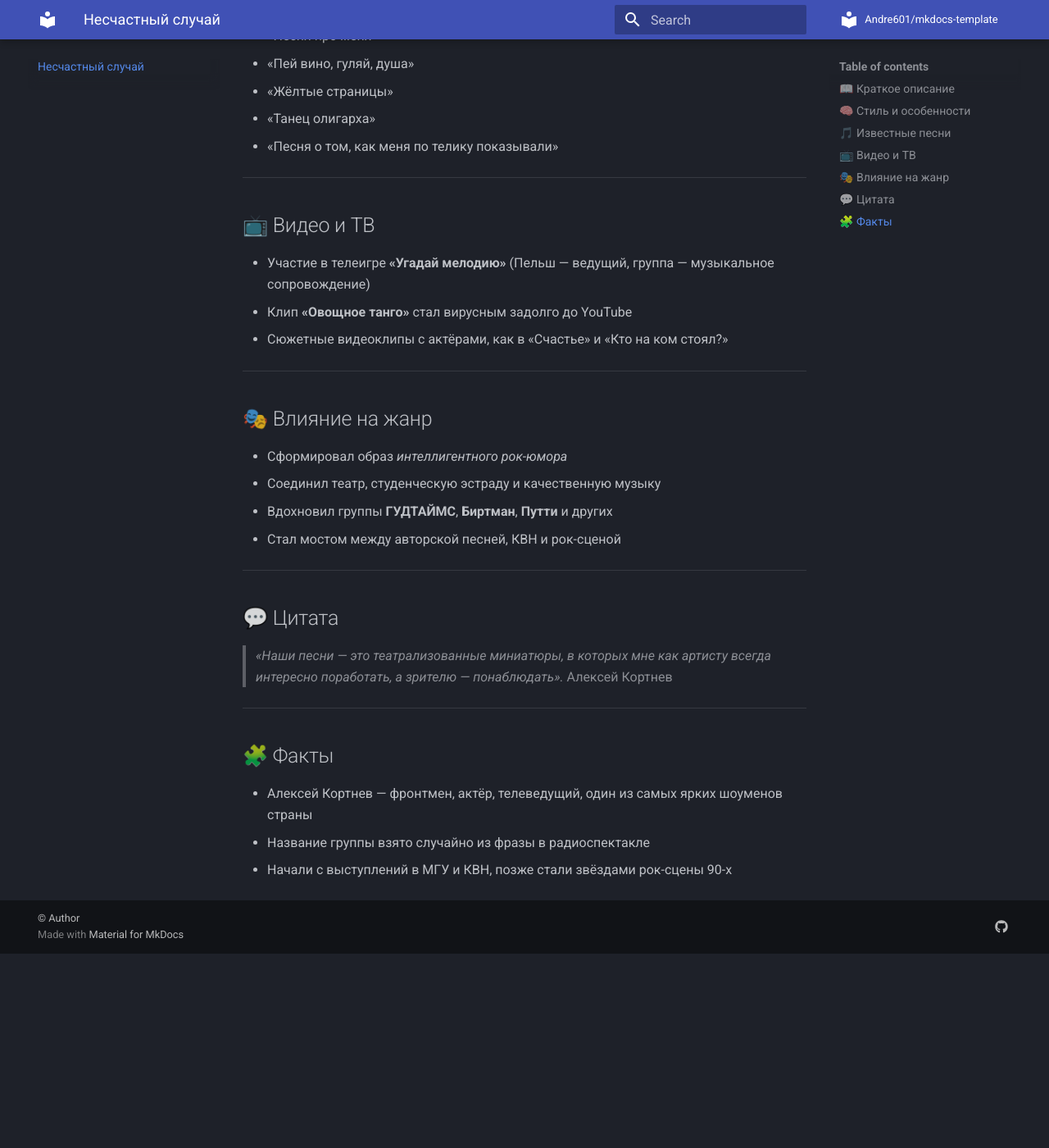
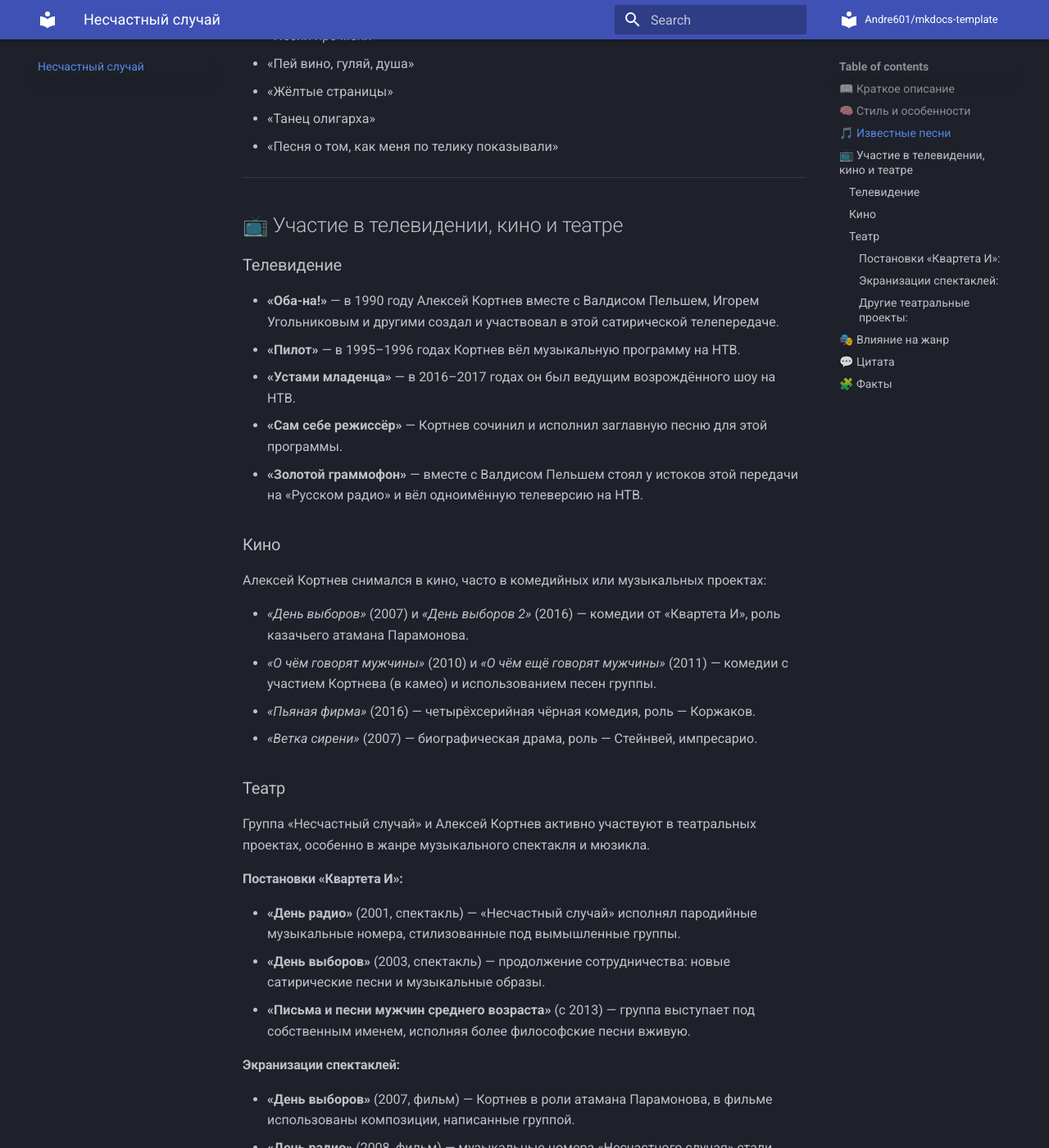
Before and after one commit to utkorose/ru-comedy-rock, an MkDocs documentation site: the page built from docs/2025-05-31-neschastnyy_sluchaj.md, in a window 1280 px wide and 1400 px high, scrolled down 1275 px. Shown: the whole window at 82% size. Built offline with MkDocs 1.6.1 and Material for MkDocs 9.7.7, drawn with Linux system fonts in a browser that asks for light colours; comment, search, counter and statistics services are not loaded; before the commit the page ends 2438 px from its top, so only the background shows below that; some of the changed text lies outside the part shown.

Commit message:
Create 2025-05-31-neschastnyy_sluchaj.md

```diff
--- a/docs/2025-05-31-neschastnyy_sluchaj.md
+++ b/docs/2025-05-31-neschastnyy_sluchaj.md
@@ -41,11 +41,46 @@
 
 ---
 
-## 📺 Видео и ТВ
+## 📺 Участие в телевидении, кино и театре
 
-- Участие в телеигре **«Угадай мелодию»** (Пельш — ведущий, группа — музыкальное сопровождение)
-- Клип **«Овощное танго»** стал вирусным задолго до YouTube
-- Сюжетные видеоклипы с актёрами, как в «Счастье» и «Кто на ком стоял?»
+### Телевидение
+
+- **«Оба-на!»** — в 1990 году Алексей Кортнев вместе с Валдисом Пельшем, Игорем Угольниковым и другими создал и участвовал в этой сатирической телепередаче.
+- **«Пилот»** — в 1995–1996 годах Кортнев вёл музыкальную программу на НТВ.
+- **«Устами младенца»** — в 2016–2017 годах он был ведущим возрождённого шоу на НТВ.
+- **«Сам себе режиссёр»** — Кортнев сочинил и исполнил заглавную песню для этой программы.
+- **«Золотой граммофон»** — вместе с Валдисом Пельшем стоял у истоков этой передачи на «Русском радио» и вёл одноимённую телеверсию на НТВ.
+
+### Кино
+
+Алексей Кортнев снимался в кино, часто в комедийных или музыкальных проектах:
+
+- *«День выборов»* (2007) и *«День выборов 2»* (2016) — комедии от «Квартета И», роль казачьего атамана Парамонова.
+- *«О чём говорят мужчины»* (2010) и *«О чём ещё говорят мужчины»* (2011) — комедии с участием Кортнева (в камео) и использованием песен группы.
+- *«Пьяная фирма»* (2016) — четырёхсерийная чёрная комедия, роль — Коржаков.
+- *«Ветка сирени»* (2007) — биографическая драма, роль — Стейнвей, импресарио.
+
+### Театр
+
+Группа «Несчастный случай» и Алексей Кортнев активно участвуют в театральных проектах, особенно в жанре музыкального спектакля и мюзикла.
+
+#### Постановки «Квартета И»:
+
+- **«День радио»** (2001, спектакль) — «Несчастный случай» исполнял пародийные музыкальные номера, стилизованные под вымышленные группы.
+- **«День выборов»** (2003, спектакль) — продолжение сотрудничества: новые сатирические песни и музыкальные образы.
+- **«Письма и песни мужчин среднего возраста»** (с 2013) — группа выступает под собственным именем, исполняя более философские песни вживую.
+
+#### Экранизации спектаклей:
+
+- **«День выборов»** (2007, фильм) — Кортнев в роли атамана Парамонова, в фильме использованы композиции, написанные группой.
+- **«День радио»** (2008, фильм) — музыкальные номера «Несчастного случая» стали основой саундтрека.
+
+#### Другие театральные проекты:
+
+- **«Растратчики»** (2012) — Кортнев в главной роли в мюзикле Театра мюзикла.
+- Перевод либретто для российских постановок мюзиклов *«Кошки»*, *«Mamma Mia!»*, *«Иствикские ведьмы»*, *«Красавица и чудовище»*.
+- **«Продюсеры»** (2009) — литературный редактор русского текста постановки в театре Et Cetera.
+- **«Конёк-Горбунок»** (МХТ им. Чехова, 2008) — автор песен к спектаклю, удостоенному премий «Золотая маска» и «Хрустальная Турандот».
 
 ---
 
```
